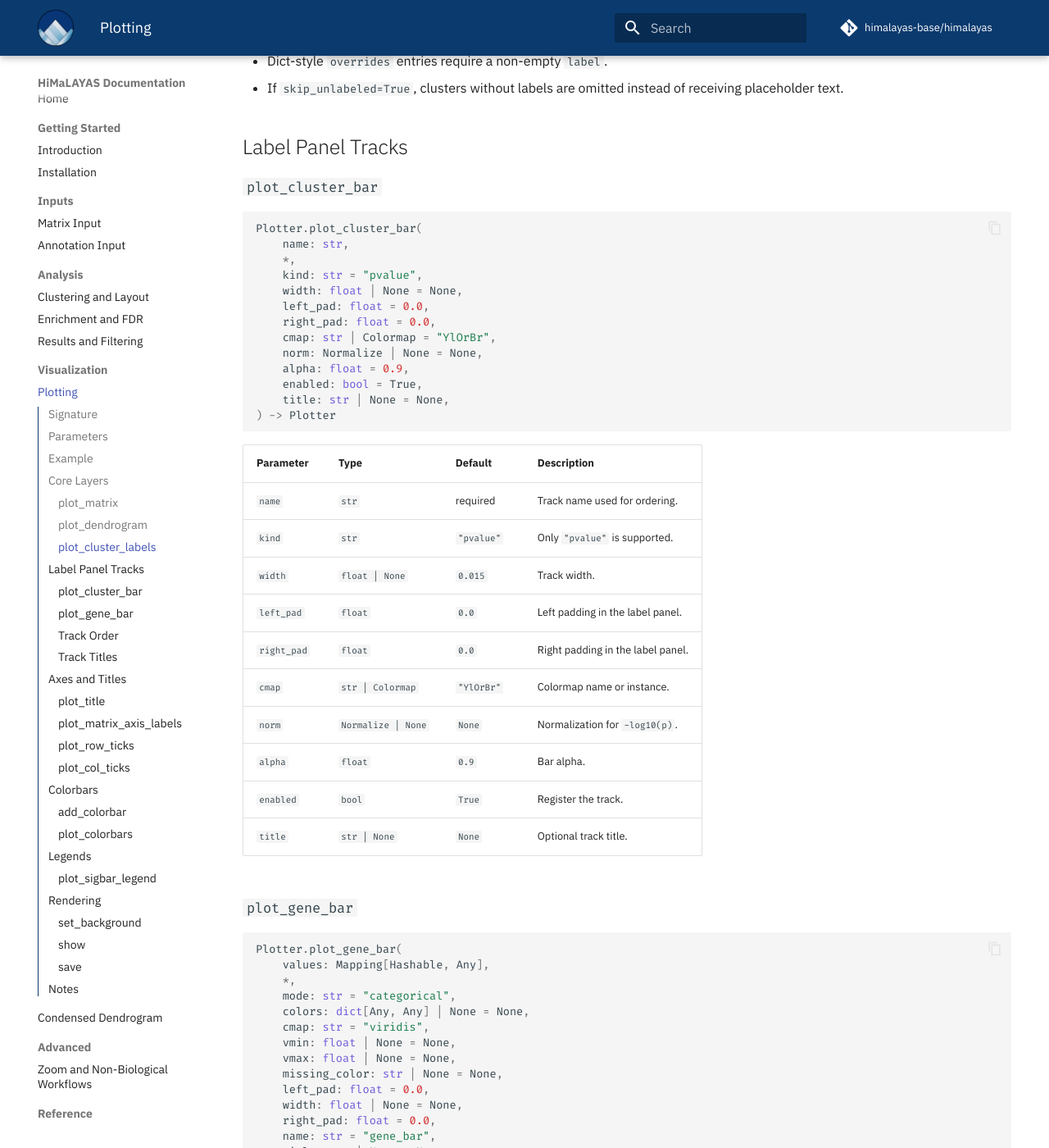
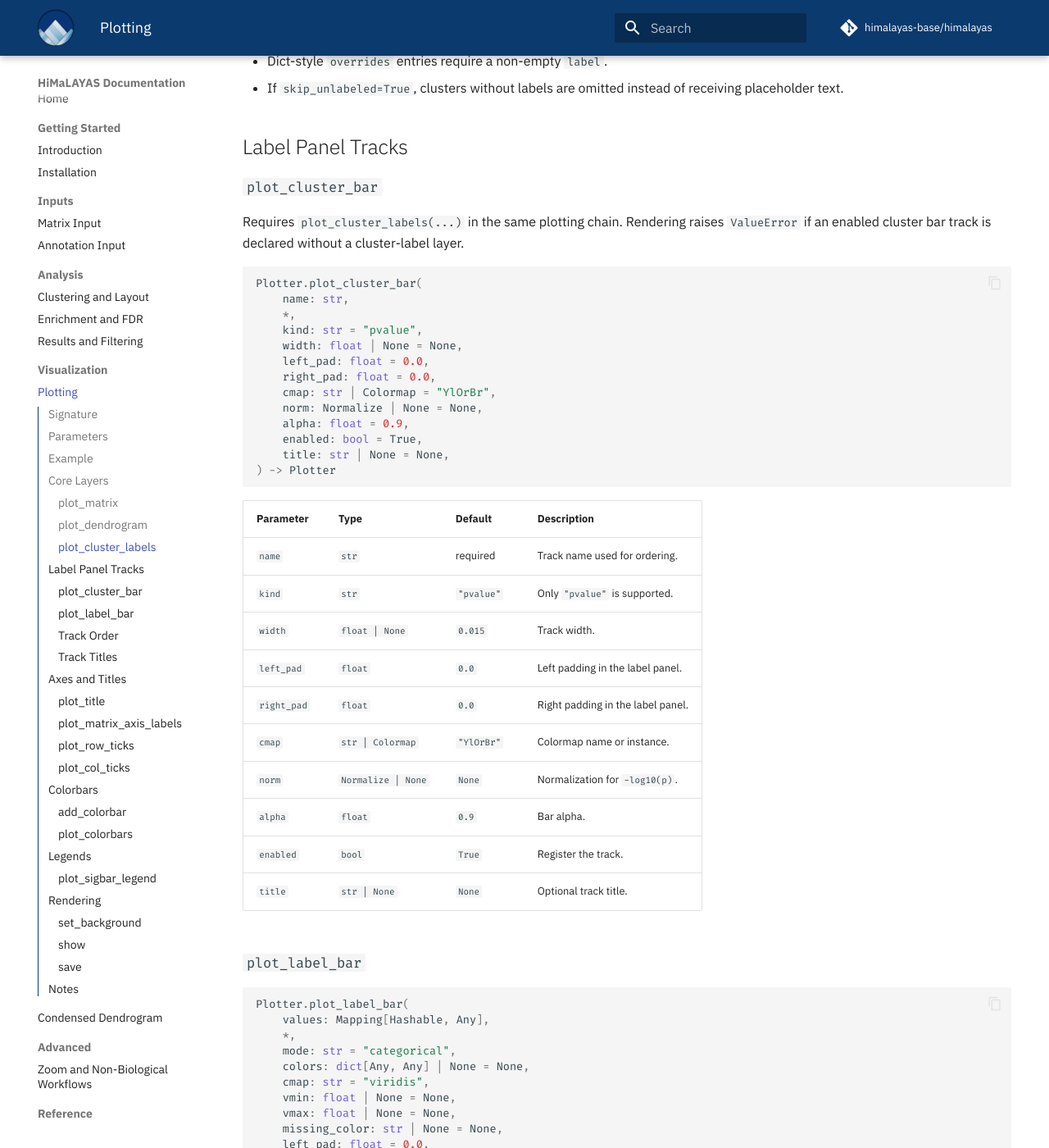
Before and after one commit to himalayas-base/himalayas-docs, an MkDocs documentation site: the page built from docs/7_plotting.md, in a window 1280 px wide and 1400 px high, scrolled down 6162 px. Shown: the whole window at 82% size. Built offline with MkDocs 1.6.1 and Material for MkDocs 9.7.7, drawn with Linux system fonts in a browser that asks for light colours; comment, search, counter and statistics services are not loaded; some of the changed text lies outside the part shown.

Commit message:
update method name

````diff
--- a/docs/7_plotting.md
+++ b/docs/7_plotting.md
@@ -39,7 +39,7 @@ plotter = (
         width=0.04,
         left_pad=0.02,
     )
-    .plot_gene_bar(
+    .plot_label_bar(
         name="essentiality",
         values=gene_essential_map,
         mode="categorical",
@@ -217,6 +217,9 @@ Behavior notes:
 
 ### `plot_cluster_bar`
 
+Requires `plot_cluster_labels(...)` in the same plotting chain. Rendering raises
+`ValueError` if an enabled cluster bar track is declared without a cluster-label layer.
+
 ```python
 Plotter.plot_cluster_bar(
     name: str,
@@ -246,10 +249,10 @@ Plotter.plot_cluster_bar(
 | `enabled` | `bool` | `True` | Register the track. |
 | `title` | `str | None` | `None` | Optional track title. |
 
-### `plot_gene_bar`
+### `plot_label_bar`
 
 ```python
-Plotter.plot_gene_bar(
+Plotter.plot_label_bar(
     values: Mapping[Hashable, Any],
     *,
     mode: str = "categorical",
@@ -261,7 +264,7 @@ Plotter.plot_gene_bar(
     left_pad: float = 0.0,
     width: float | None = None,
     right_pad: float = 0.0,
-    name: str = "gene_bar",
+    name: str = "label_bar",
     title: str | None = None,
     enabled: bool = True,
 ) -> Plotter
@@ -279,7 +282,7 @@ Plotter.plot_gene_bar(
 | `left_pad` | `float` | `0.0` | Left padding in the label panel. |
 | `width` | `float | None` | `0.012` | Track width. |
 | `right_pad` | `float` | `0.0` | Right padding in the label panel. |
-| `name` | `str` | `"gene_bar"` | Track name used for ordering. |
+| `name` | `str` | `"label_bar"` | Track name used for ordering. |
 | `title` | `str | None` | `None` | Optional track title. |
 | `enabled` | `bool` | `True` | Register the track. |
 
````
